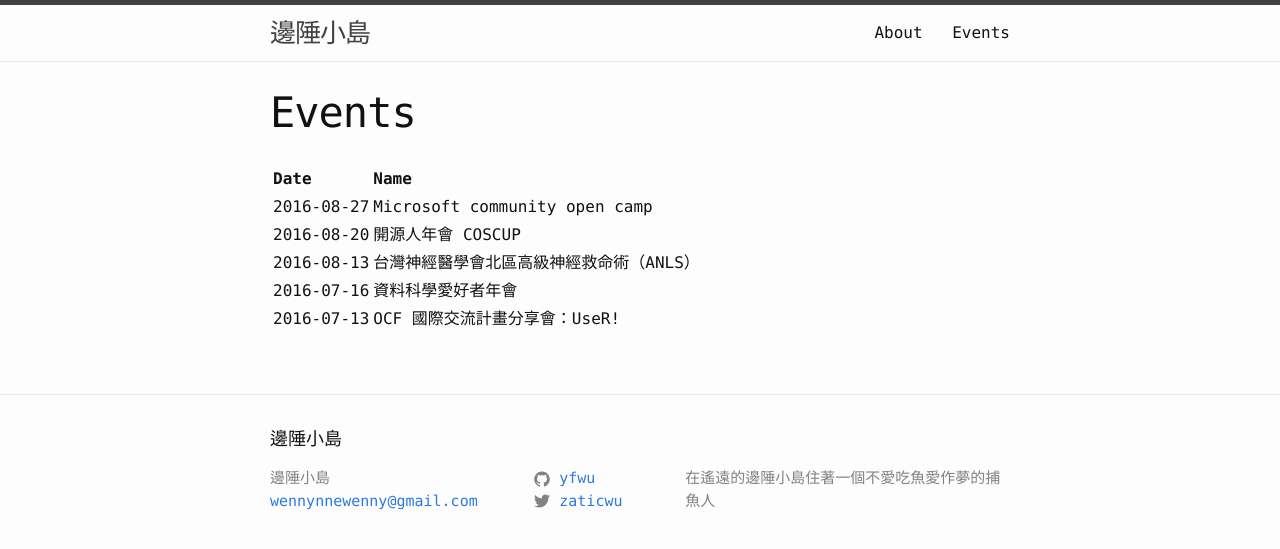
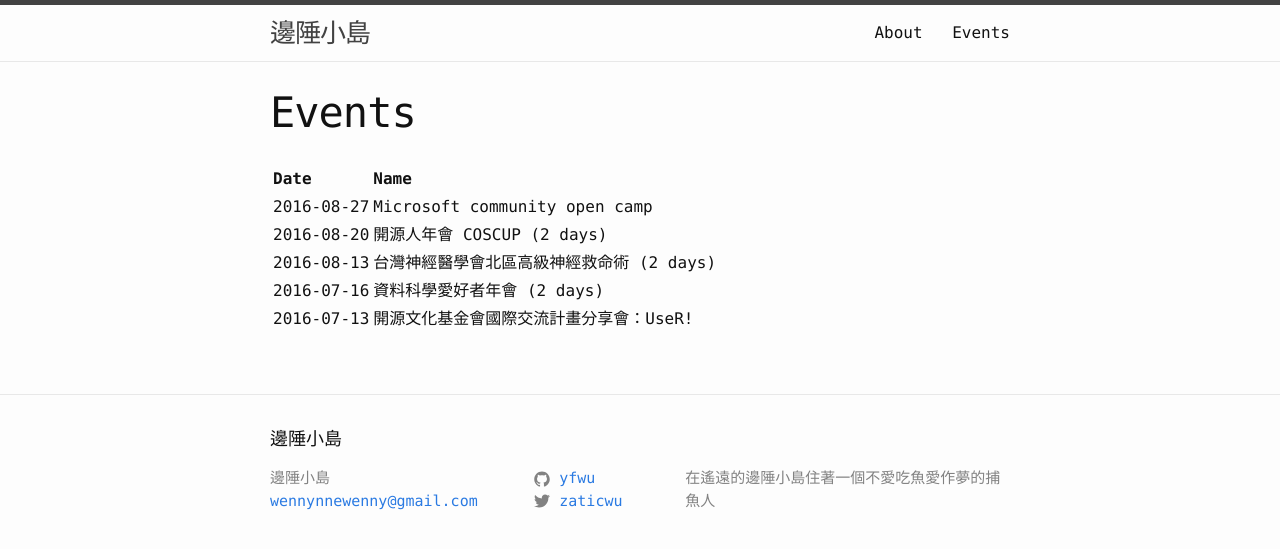
Before and after one commit to algaebrown/yfwu.github.io, a Jekyll site: the page built from diary.md, in a window 1280 px wide. Shown: the top 549 px of the page. Built offline with Jekyll 4.4.1, drawn with Linux system fonts in a browser that asks for light colours.

Commit message:
update format

```diff
--- a/diary.md
+++ b/diary.md
@@ -5,7 +5,7 @@ layout: page
 |Date|Name|
 |:---|:---|
 |2016-08-27|Microsoft community open camp|
-|2016-08-20|開源人年會 COSCUP|
-|2016-08-13|台灣神經醫學會北區高級神經救命術（ANLS）|
-|2016-07-16|資料科學愛好者年會|
-|2016-07-13|OCF 國際交流計畫分享會：UseR! |
+|2016-08-20|開源人年會 COSCUP (2 days)|
+|2016-08-13|台灣神經醫學會北區高級神經救命術 (2 days)|
+|2016-07-16|資料科學愛好者年會 (2 days)|
+|2016-07-13|開源文化基金會國際交流計畫分享會：UseR!|
```
